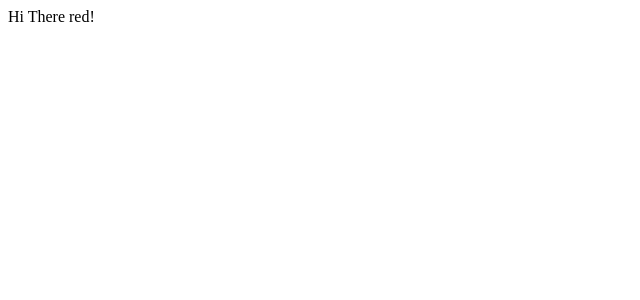
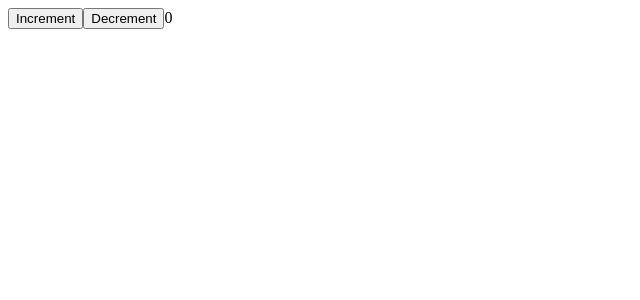
Before and after one commit to konojack/react-typescript-fetch-data, a React (Create React App) app: page / in a window 1280 px wide. Shown: the top 300 px of the page, without its empty margins (0-640 px from the left). Built offline with nearby package versions, Linux system fonts and the light colour scheme.

Commit message:
Increment, decrement

```diff
--- a/src/index.tsx
+++ b/src/index.tsx
@@ -1,7 +1,24 @@
+import { useState } from 'react';
 import ReactDOM from 'react-dom';
 
 const App: React.FC<{ color?: string }> = ({ color }) => {
-  return <div>{`Hi There ${color}!`}</div>;
+  const [counter, setCounter] = useState<number>(0);
+
+  const onIncrement = (): void => {
+    setCounter((prevState: number) => prevState + 1);
+  };
+
+  const onDecrement = (): void => {
+    setCounter((prevState: number) => prevState - 1);
+  };
+
+  return (
+    <div>
+      <button onClick={onIncrement}>Increment</button>
+      <button onClick={onDecrement}>Decrement</button>
+      {counter}
+    </div>
+  );
 };
 
 ReactDOM.render(<App color="red" />, document.querySelector('#root'));
```
